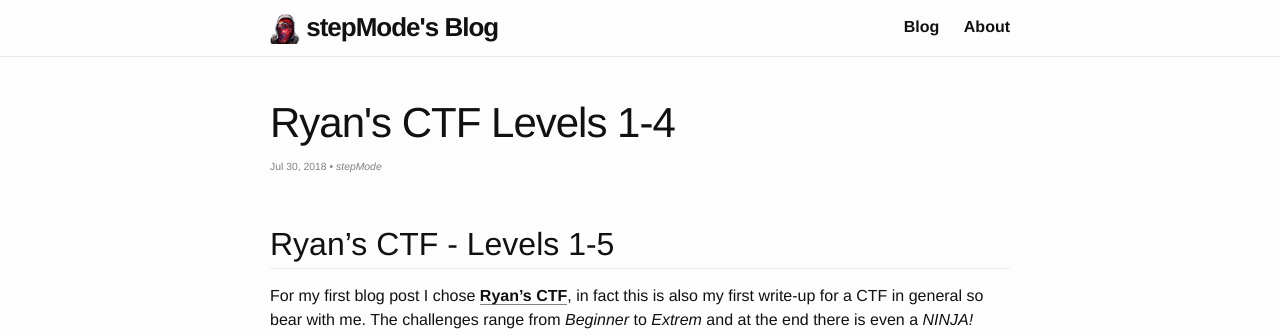
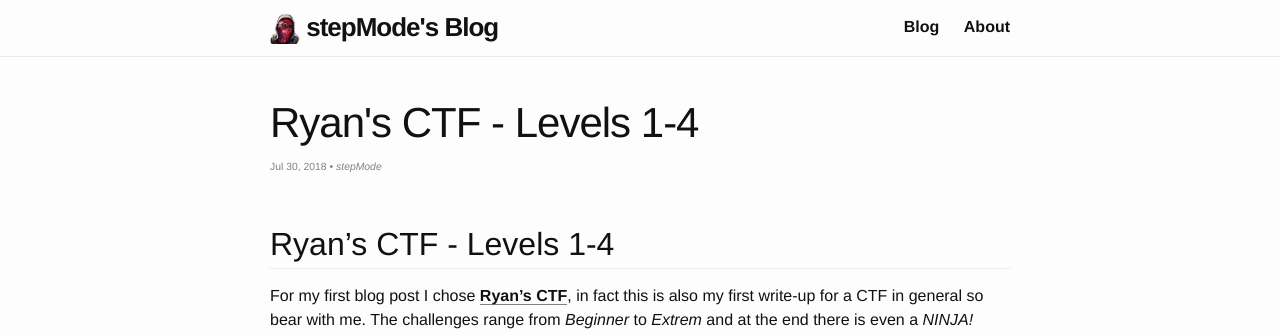
Before and after one commit to stepMode/stepmode.github.io, a Jekyll site: the page built from _posts/2018-07-30-ryans-ctf-levels-1-to-4.md, in a window 1280 px wide. Shown: the top 335 px of the page. Built offline with Jekyll 4.4.1, drawn with Linux system fonts in a browser that asks for light colours.

Commit message:
fine tuning content

```diff
--- a/_posts/2018-07-30-ryans-ctf-levels-1-to-4.md
+++ b/_posts/2018-07-30-ryans-ctf-levels-1-to-4.md
@@ -1,12 +1,12 @@
 ---
 layout: post
-title: "Ryan's CTF Levels 1-4"
+title: "Ryan's CTF - Levels 1-4"
 categories:
 author: "stepMode"
 meta: ""
 tags: ctf
 ---
-# Ryan's CTF - Levels 1-5
+# Ryan's CTF - Levels 1-4
 
 For my first blog post I chose [Ryan's CTF](http://ctf.ryanic.com/), in fact this is also my first write-up for a CTF in general so bear with me. The challenges range from *Beginner* to *Extrem* and at the end there is even a *NINJA!* challenge waiting for us. I will start with the first four challenges that represent the beginner section. Posts, containing all the other levels will be release in the near future. So let's start.
 
```
